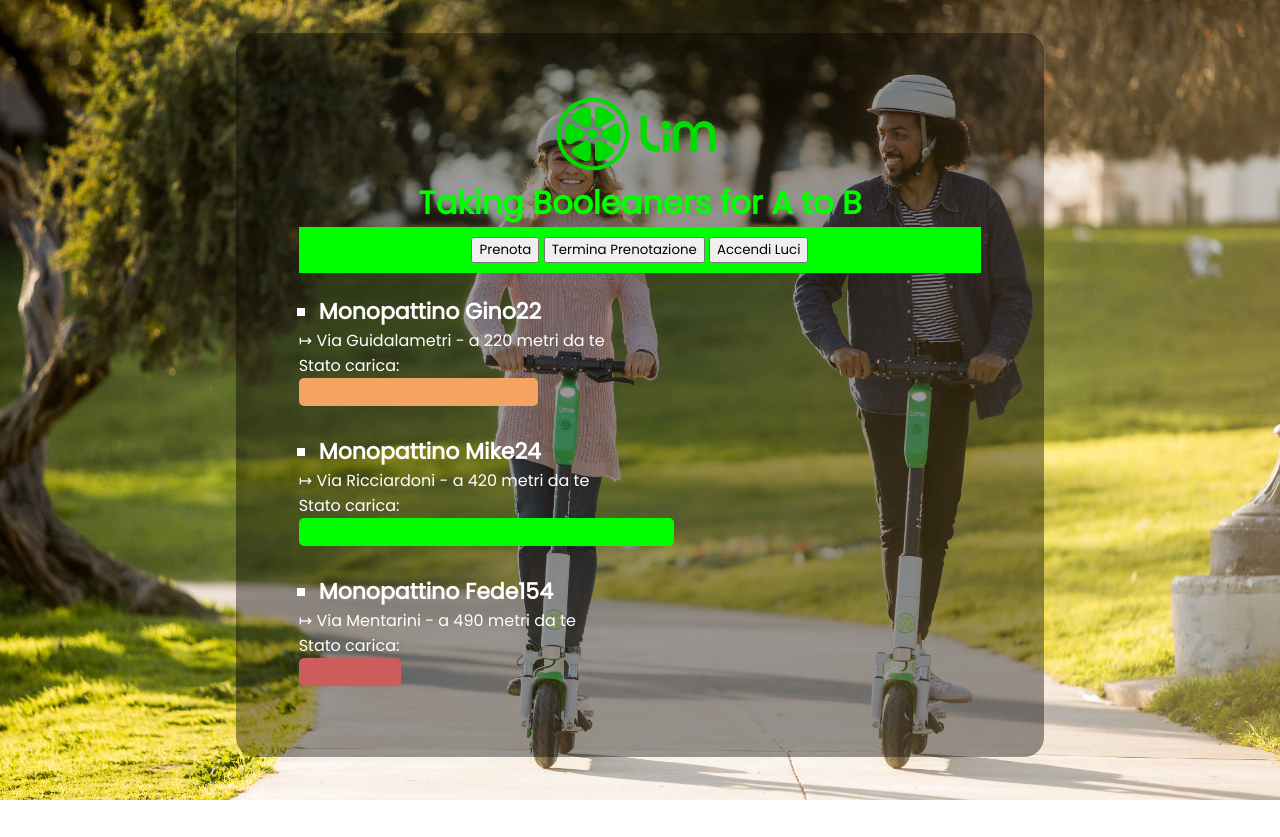
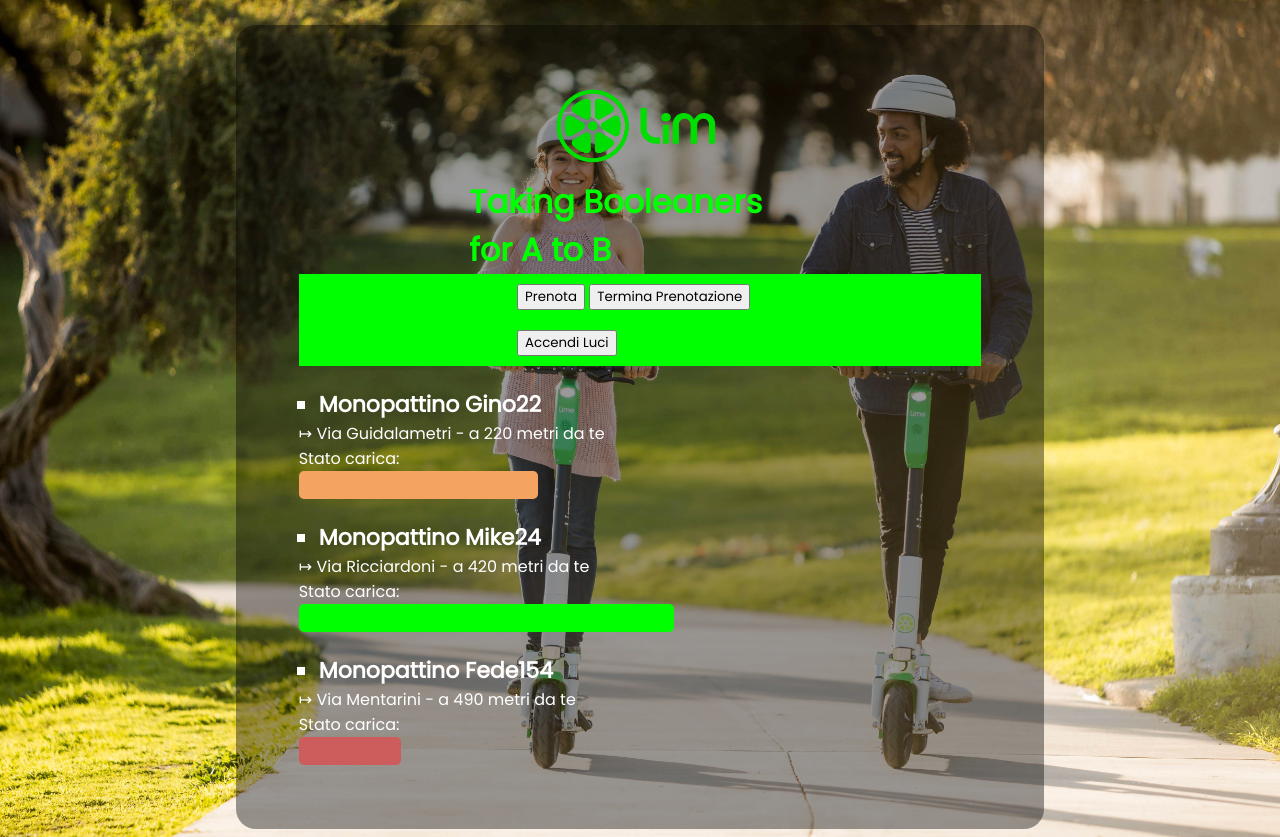
Before and after one commit to ZenRool/Nome-Progetto, a plain HTML site: page index.html in a window 1280 px wide. Before the commit the page ends 800 px from the top, so only its background shows below. Drawn offline with Linux system fonts and the light colour scheme.

Commit message:
Add files via upload

```diff
--- a/index.html
+++ b/index.html
@@ -14,55 +14,81 @@
 
   </head>
   <body>
-    <container>
+    <!-- Container trasparente -->
+    <div id="container">
 
-      <!-- Logo e scritta -->
+      <!-- Logo e scritta Header-->
       <header>
         <img src="logo.png" alt="logo">
-        <h1>Taking Booleaners for A to B</h1>
+
+        <h1>
+          Taking Booleaners for A to B
+        </h1>
+
       </header>
       <!-- Nav -->
       <nav>
 
 
-        <button type="button" name="prenota">Prenota</button>
-        <button type="button" name="termina">Termina Prenotazione</button>
-        <button type="button" name="accendi">Accendi Luci</button>
+        <button type="button" name="prenota">
+          Prenota
+        </button>
+        <button type="button" name="termina">
+          Termina Prenotazione
+        </button>
+        <button type="button" name="accendi">
+          Accendi Luci
+        </button>
 
 
       </nav>
       <!-- Main -->
       <main>
 
-        <selection>
+        <section>
           <ul>
-            <li>Gino22</li>
+            <li>
+              Gino22
+            </li>
           </ul>
-          <div>Via Guidalametri - a 220 metri da te</div>
-          <div></div>
-          <div></div>
-        </selection>
+          <div>
+            Via Guidalametri - a 220 metri da te
+          </div>
+          <div>
+          </div>
+          <div>
+          </div>
+        </section>
 
-        <selection>
+        <section>
           <ul>
-            <li>Mike24</li>
+            <li>
+              Mike24
+            </li>
           </ul>
-          <div>Via Ricciardoni - a 420 metri da te</div>
-          <div></div>
-          <div></div>
+          <div>
+            Via Ricciardoni - a 420 metri da te
+          </div>
+          <div>
+          </div>
+          <div>
+          </div>
+        </section>
 
-
-        </selection>
-        <selection>
+        <section>
           <ul>
-            <li>Fede154</li>
+            <li>
+              Fede154
+            </li>
           </ul>
-          <div>Via Mentarini - a 490 metri da te</div>
-          <div></div>
-          <div></div>
-
-
-        </selection>
+          <div>
+            Via Mentarini - a 490 metri da te
+          </div>
+          <div>
+          </div>
+          <div>
+          </div>
+        </section>
 
 
 
@@ -74,7 +100,7 @@
 
 
 
-    </container>
+    </div>
 
   </body>
 </html>
--- a/style.css
+++ b/style.css
@@ -9,27 +9,30 @@
   background-size: cover;
   color: white;
 }
-/* ------------container------------------- */
-container{
+/* ------------div container------------------- */
+#container{
   padding:5%;
   width: 54%;
   margin-top: 2%;
   margin-left: 18%;
   margin-right: 18%;
   background-color:  rgba(0, 0, 0, 0.4);
-  display: inline-block;
   border-radius:20px;
 }
 
 
 /* ----Header */
 header{
-  align-items: center;
-  flex-direction: column;
-  display: flex;
+
+  margin-left: 25%;
+  margin-right: 25%;
+  width: 50%;
 }
 img{
-  max-width: 25%;
+  max-width: 50%;
+  padding-left:25%;
+  padding-right: 25%;
+
 }
 h1{
   margin-top: 5px;
@@ -42,8 +45,9 @@
 nav{
 
   background-color: Lime;
-  width: 100%;
-  text-align: center;
+  width: 36%;
+  padding-left:32%;
+  padding-right: 32%;
 }
 button{
   margin-top: 10px;
@@ -65,32 +69,29 @@
   content: "Monopattino ";
 
 }
-selection>div{
+section>div{
   font-size: 16px;
-  font-weight: normal;
+
 }
-selection>div:nth-child(2):before{
+section>div:nth-child(2):before{
   content: "↦ ";
-  /* background-color: red; */
 }
-selection>div:nth-child(3):before{
+section>div:nth-child(3):before{
   content: "Stato carica:";
-  /* background-color: red; */
 }
-selection>div:last-child{
+section>div:last-child{
   border-radius:5px;
-  display: inline-block;
-  padding: 14px 0px 14px 0px;
+  height: 28px;
 }
-selection:first-child>div:last-child{
+section:first-child>div:last-child{
   background-color: SandyBrown;
   width: 35%;
 }
-selection:nth-child(2)>div:last-child{
+section:nth-child(2)>div:last-child{
   background-color: Lime;
   width: 55%;
 }
-selection:nth-child(3)>div:last-child{
+section:nth-child(3)>div:last-child{
   background-color: indianred;
   width: 15%;
 }
```
